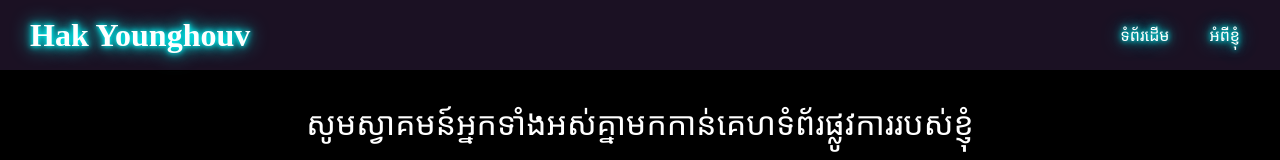
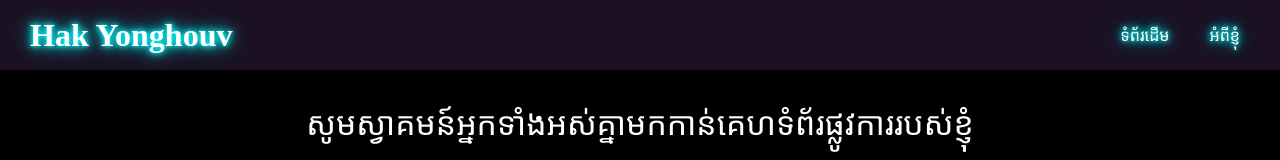
Before and after one commit to Hacker122-qpwi/hakyonghouv, a plain HTML site: page index.html in a window 1280 px wide. Shown: the top 160 px of the page. Drawn offline with nearby package versions, Linux system fonts and the light colour scheme; a script that the page names is missing; a web font is replaced by a local one.

Commit message:
Update index.html

```diff
--- a/index.html
+++ b/index.html
@@ -46,7 +46,7 @@
         <!-- #header index.html -->
         <!-- Title Name -->
 
-        <h1 class="name-logo title animate-onload delay-1">Hak Younghouv</h1>
+        <h1 class="name-logo title animate-onload delay-1">Hak Yonghouv</h1>
 
         <!-- Menu -->
 
```
